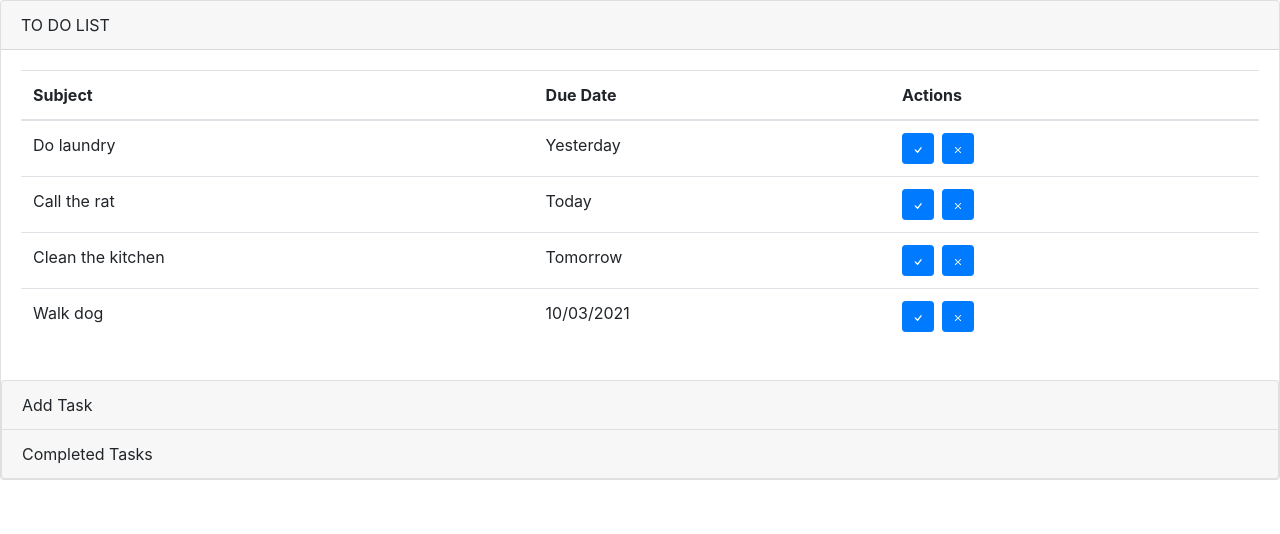
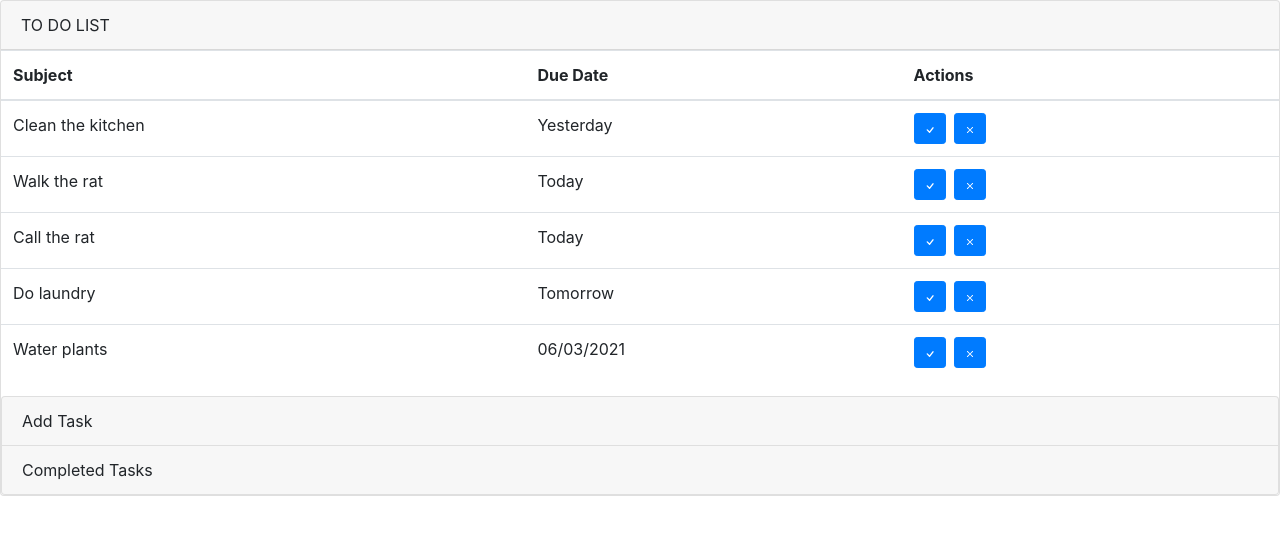
Before and after one commit to marco10507/todo-list, a React (Create React App) app: page / in a window 1280 px wide. Shown: the top 534 px of the page. Built offline with nearby package versions, Linux system fonts and the light colour scheme.

Commit message:
moving tada to file and using moment

```diff
--- /dev/null
+++ b/src/Tasks.js
@@ -0,0 +1,37 @@
+import uuid from "react-uuid";
+import moment from "moment";
+
+export default function Tasks() {
+  return [
+    {
+      subject: "Clean the kitchen",
+      id: uuid(),
+      completed: false,
+      dueDate: moment().add(-1, "days")
+    },
+    {
+      subject: "Walk the rat",
+      id: uuid(),
+      completed: false,
+      dueDate: moment()
+    },
+    {
+      subject: "Call the rat",
+      id: uuid(),
+      completed: false,
+      dueDate: moment()
+    },
+    {
+      subject: "Do laundry",
+      id: uuid(),
+      completed: false,
+      dueDate: moment().add(1, "days")
+    },
+    {
+      subject: "Water plants",
+      id: uuid(),
+      completed: false,
+      dueDate: moment().add(1, "weeks")
+    }
+  ];
+}
--- a/src/ToDoList.js
+++ b/src/ToDoList.js
@@ -5,40 +5,17 @@ import Card from "react-bootstrap/Card";
 import uuid from "react-uuid";
 import CompletedTaskList from "./CompletedTaskList";
 import Accordion from "react-bootstrap/Accordion";
+import Tasks from "./Tasks";
+import moment from "moment";
 
 export default function ToDoList() {
   const [task, setTask] = useState({
     subject: "",
     id: uuid(),
     completed: false,
-    dueDate: new Date()
+    dueDate: moment()
   });
-  const [tasks, setTasks] = useState([
-    {
-      subject: "Walk dog",
-      id: uuid(),
-      completed: false,
-      dueDate: new Date(2021, 2, 10)
-    },
-    {
-      subject: "Do laundry",
-      id: uuid(),
-      completed: false,
-      dueDate: new Date(2021, 1, 26)
-    },
-    {
-      subject: "Call the rat",
-      id: uuid(),
-      completed: false,
-      dueDate: new Date(2021, 1, 27)
-    },
-    {
-      subject: "Clean the kitchen",
-      id: uuid(),
-      completed: false,
-      dueDate: new Date(2021, 1, 28)
-    }
-  ]);
+  const [tasks, setTasks] = useState(Tasks());
 
   function isBlank(str) {
     return !str || /^\s*$/.test(str);
@@ -77,7 +54,7 @@ export default function ToDoList() {
           ...previousTask,
           subject: "",
           id: uuid(),
-          dueDate: new Date()
+          dueDate: moment()
         };
       });
     }
@@ -105,13 +82,11 @@ export default function ToDoList() {
     <>
       <Card>
         <Card.Header>TO DO LIST</Card.Header>
-        <Card.Body>
-          <TaskList
-            tasks={tasks}
-            handleCompleteTask={handleCompleteTask}
-            handleRemoveTask={handleRemoveTask}
-          />
-        </Card.Body>
+        <TaskList
+          tasks={tasks}
+          handleCompleteTask={handleCompleteTask}
+          handleRemoveTask={handleRemoveTask}
+        />
         <Accordion>
           <Card>
             <Accordion.Toggle as={Card.Header} eventKey="0">
```
